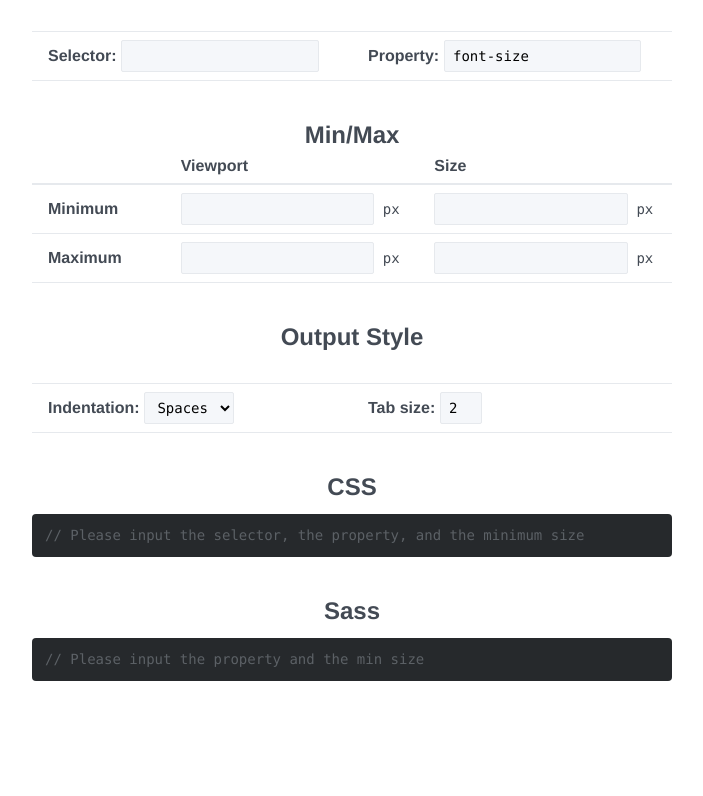
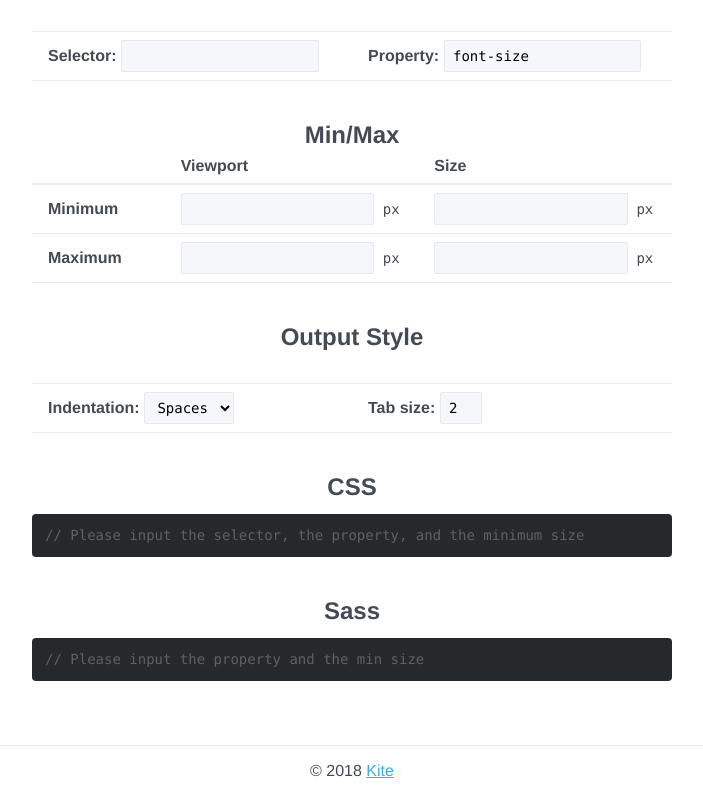
Before and after one commit to ixkaito/viewportscaler, a Vue app: page / in a window 1280 px wide. Shown: the part 310-1106 px from the top of the page, without its empty margins (288-991 px from the left). Before the commit the page ends 1004 px from the top, so only its background shows below. Built offline with nearby package versions, Linux system fonts and the light colour scheme.

Commit message:
Add copyright

```diff
--- a/src/App.vue
+++ b/src/App.vue
@@ -2,6 +2,9 @@
   <div id="app">
     <img class="logo" src="./assets/images/logo.svg">
     <ViewportScaler title="ViewportScaler" property="font-size"/>
+    <footer class="footer">
+      <p class="copyright">© 2018 <a href="https://github.com/ixkaito">Kite</a></p>
+    </footer>
   </div>
 </template>
 
@@ -19,6 +22,14 @@ export default {
 <style lang="scss">
 @import 'components/variables';
 
+a {
+  color: $blue;
+
+  &:hover {
+    text-decoration: none;
+  }
+}
+
 #app {
   font-family: 'Avenir', Helvetica, Arial, sans-serif;
   -webkit-font-smoothing: antialiased;
@@ -31,4 +42,13 @@ export default {
   display: block;
   margin: auto;
 }
+
+.footer {
+  border-top: 1px solid $dark-cloud;
+  margin-top: 4em;
+
+  .copyright {
+    text-align: center;
+  }
+}
 </style>
--- a/src/components/_variables.scss
+++ b/src/components/_variables.scss
@@ -2,6 +2,8 @@ $cloud: #f5f7fa;
 $dark-cloud: #e6e9ed;
 
 $dark-gray: #434a54;
+
+$blue: #3bafda;
 
 $monokai-background: #26292c;
 $monokai-foreground: #f8f8f2;
```
